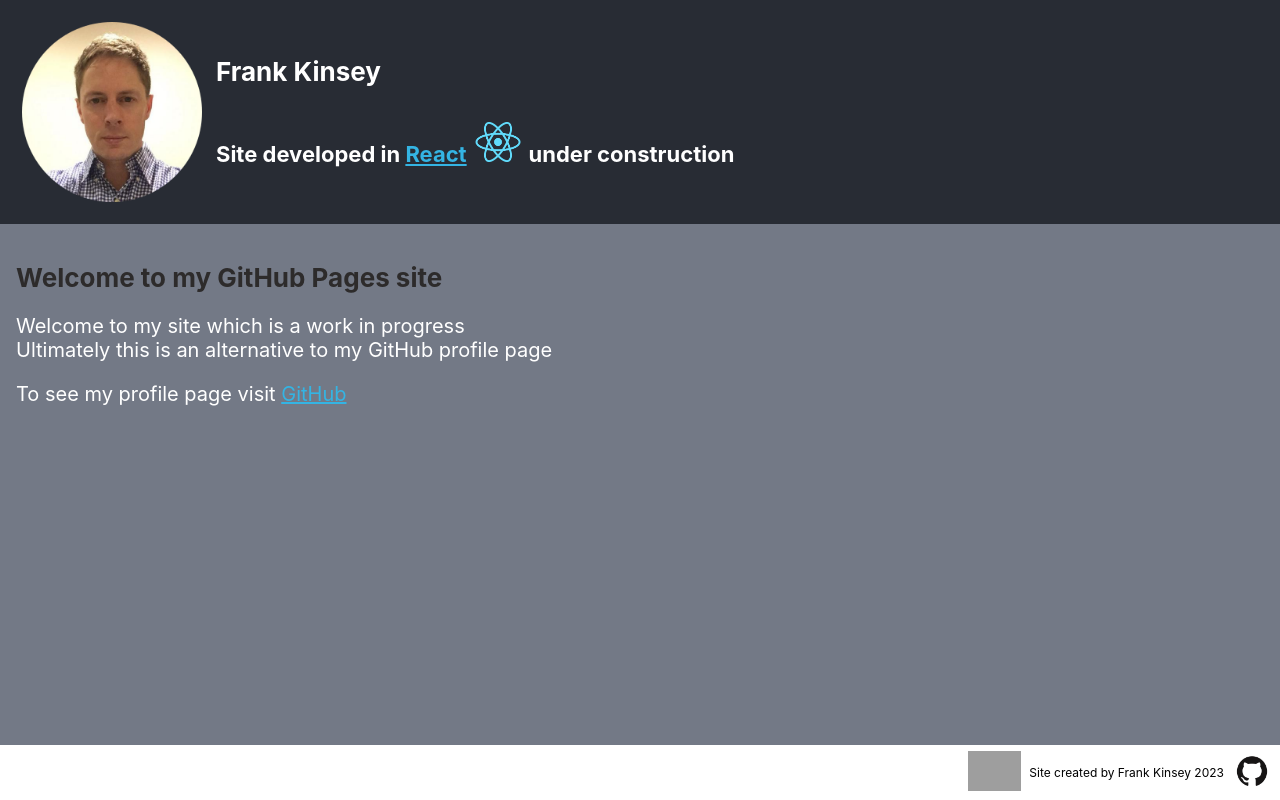
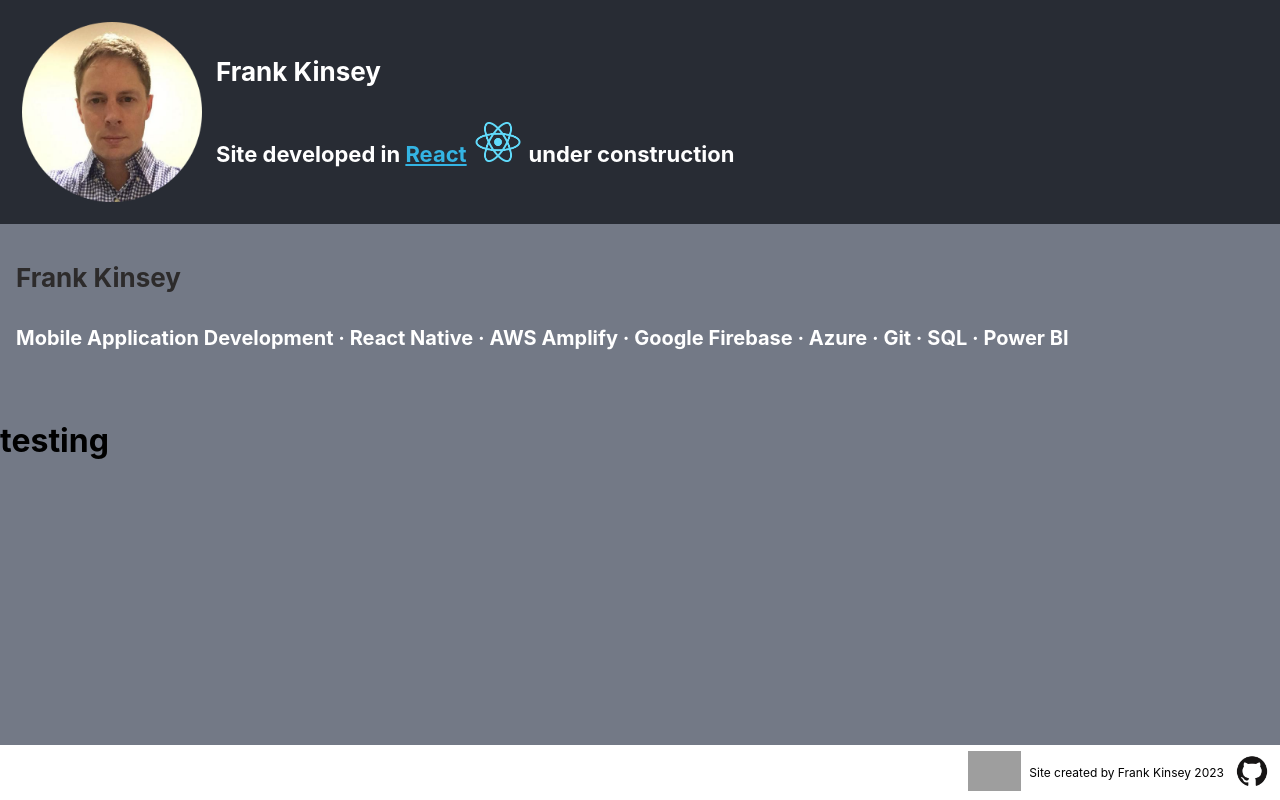
Before and after one commit to talk2frank/githubpages, a React (Create React App) app: page / in a window 1280 px wide. Built offline with nearby package versions, Linux system fonts and the light colour scheme; grey boxes are pictures that could not be loaded.

Commit message:
compst to contain data

```diff
--- a/src/App.css
+++ b/src/App.css
@@ -6,6 +6,16 @@ a{
 }
 a:hover{
   color: rgb(176, 211, 223);
+}
+
+table {
+  display: flex;
+  flex-direction: row;
+  justify-content: center;
+}
+
+td {
+  width: 30em;
 }
 
 /*App level styling*/
@@ -93,3 +103,10 @@ a:hover{
 .AppFooter-tagline{
   font-size: 12px;
 }
+
+.profilecontainer{
+  background-color: #737986;
+  padding: 16px;
+  align-items:flex-start;
+  justify-content: flex-start;
+}
--- a/src/App.js
+++ b/src/App.js
@@ -9,16 +9,15 @@
  */
 
 import './App.css';
-import MyFooter, { HomePage, MyBanner } from './components/components';
+import MyFooter, { EmploymentContainer, MyBanner, ProfileContainer } from './components/components';
 
 function App() {
 
   return (
     <div className="App">
       <MyBanner></MyBanner>
-
-      <HomePage></HomePage>
-
+      <ProfileContainer></ProfileContainer>
+      <EmploymentContainer></EmploymentContainer>
       <MyFooter></MyFooter>
     </div>
   );
--- a/src/components/components.js
+++ b/src/components/components.js
@@ -8,7 +8,8 @@
  *
  */
 
-import icons from '../images/imgindex.js'
+import icons from '../images/imgindex.js';
+import { profileData } from '../data/data.js';
 
 
 export function MyBanner(){
@@ -30,7 +31,8 @@ export function MyBanner(){
 
 /* TODO update to a dynamic data field?
 */
-export function HomePage(){
+/*
+export function Profile(){
     return(
         <body className='App-body'>
           <h2 className='AppBody-header'>
@@ -41,11 +43,63 @@ export function HomePage(){
             Ultimately this is an alternative to my GitHub profile page
           </p>
           <span></span>
-        <p className='AppBody-text'>To see my profile page visit <a href='https://github.com/talk2frank'>GitHub</a>
-          </p>
       </body>
     )
 }
+*/
+
+export function ProfileContainer(){
+  return(
+    <>
+      <div className="profilecontainer">
+        {profileData.map((data, key) => {
+          return (
+            <div key={key}>
+              <Profile
+                key={key}
+                name={data.name}
+                bio={data.bio}
+                keyskills={data.keyskills}
+              />
+            </div>
+          );
+        })}
+      </div>
+    </>
+  )
+}
+
+export function Profile({ name, bio, keyskills}){
+  if (!name) return <div />;
+  return (
+    <div>
+      <h2 className='AppBody-header'>{name}</h2>
+      <h5 className='AppBody-text'>{bio}</h5>
+      <h5 className='AppBody-text'>{keyskills}</h5>
+    </div>
+  );
+};
+
+
+export function Employment({data:{trainer,course,period,description}}){
+  if (!trainer) return <div>WHERE IS IT?</div>;
+  return (
+    <div>
+      <h2 className='AppBody-header'>{trainer}</h2>
+      <h5 className='AppBody-text'>{course}</h5>
+      <h5 className='AppBody-text'>{period}</h5>
+      <h5 className='AppBody-text'>{description}</h5>
+    </div>
+  );
+};
+
+//need to build this?
+export function EmploymentContainer(){
+  return(
+    <h1>testing</h1>
+  )
+};
+
 
 
 export function MyFooter(){
--- a/src/data/data.js
+++ b/src/data/data.js
@@ -2,8 +2,12 @@ export const profileData = [
     {
         name:"Frank Kinsey",
         bio:"",
-        keyskills:"Mobile Application Development · React Native · AWS Amplify · Google Firebase · Azure · Git · SQL · Power BI",
-        experience:{
+        keyskills:"Mobile Application Development · React Native · AWS Amplify · Google Firebase · Azure · Git · SQL · Power BI"
+    }
+]
+
+export const  employerData=[
+    {
         1:{
             employer:"Leeds City Council",
             role:"Performance ManagerPerformance Manager",
@@ -18,8 +22,11 @@ export const profileData = [
             skills: "Partnership Development · Communication · Service Design · Training · Coaching · Team Motivation · Leadership · Change Management · Project Management · Coaching & Mentoring · Performance Management",
             description:"For the first 2 years this role involved leading a team in improving customer service performance. Key role skills included training, coaching, mentoring and motivating my team to improve their personal performance. I consistently improved performance margins in Housing, Revenues (Council Tax and Benefits), and Social Care Services.\nFor the latter 2 years I worked as a a project and operational manager of large partnership projects to create new services which involved Leeds Community Health, Leeds Teaching Hospitals, Leeds Adult Social Care, independent GPs and the Police. The services were successfully launched and still exist to this day improving health outcomes for health users across Yorkshire."
         },
-        },
-        education:{
+    }
+]
+
+export const educationData=[
+    {
         1:{
             trainer:"Leeds Beckett University",
             course:"Digital Technology Solutions BSc",
@@ -31,9 +38,6 @@ export const profileData = [
             course:"Housing Studies",
             period:"2008-2010",
             description:"Degree in housing, health, social development, mobility, urban design and regeneration, and sustainability"
-            },
-        },
-
-
+        }
     }
 ]
```
Lines whose indentation alone changed are shown as unchanged.
